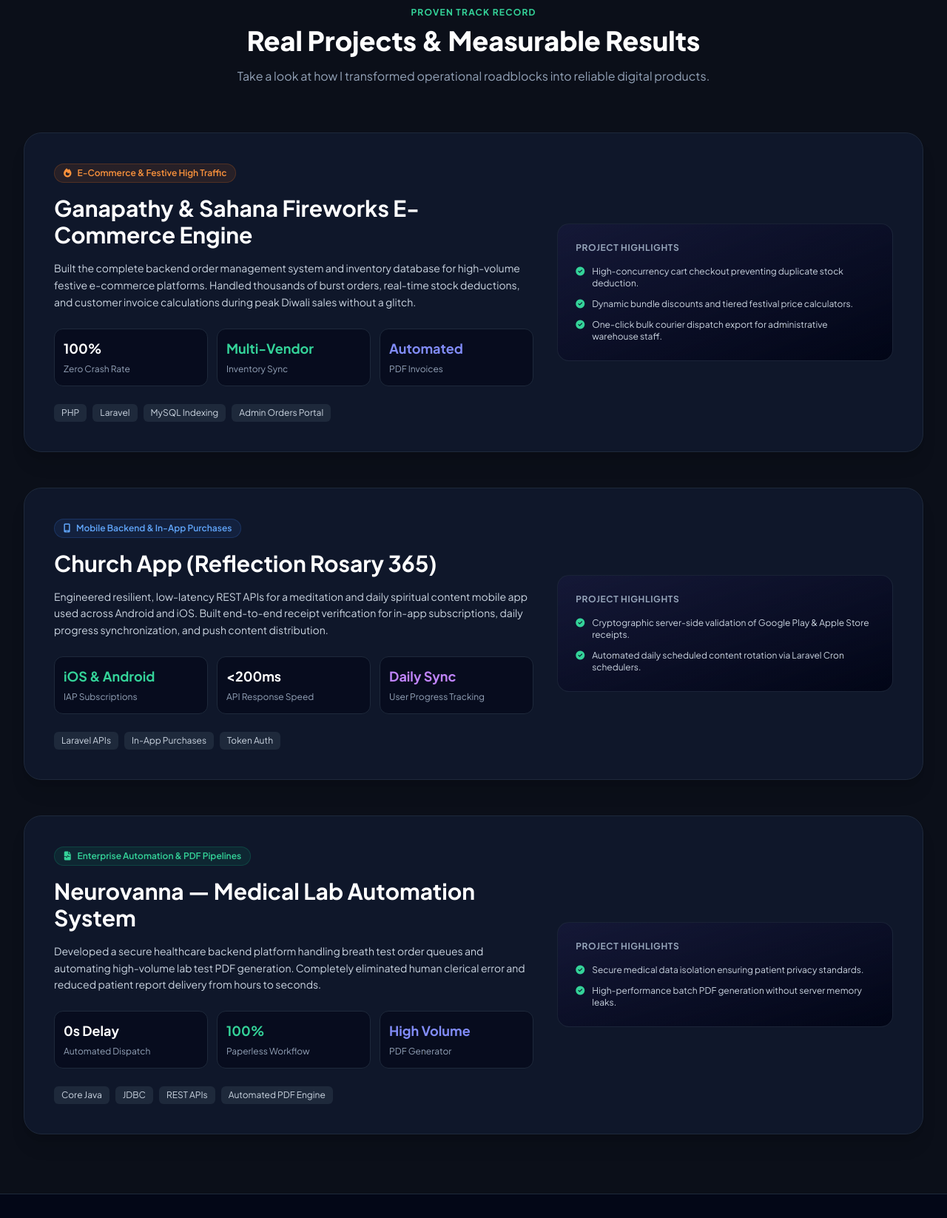
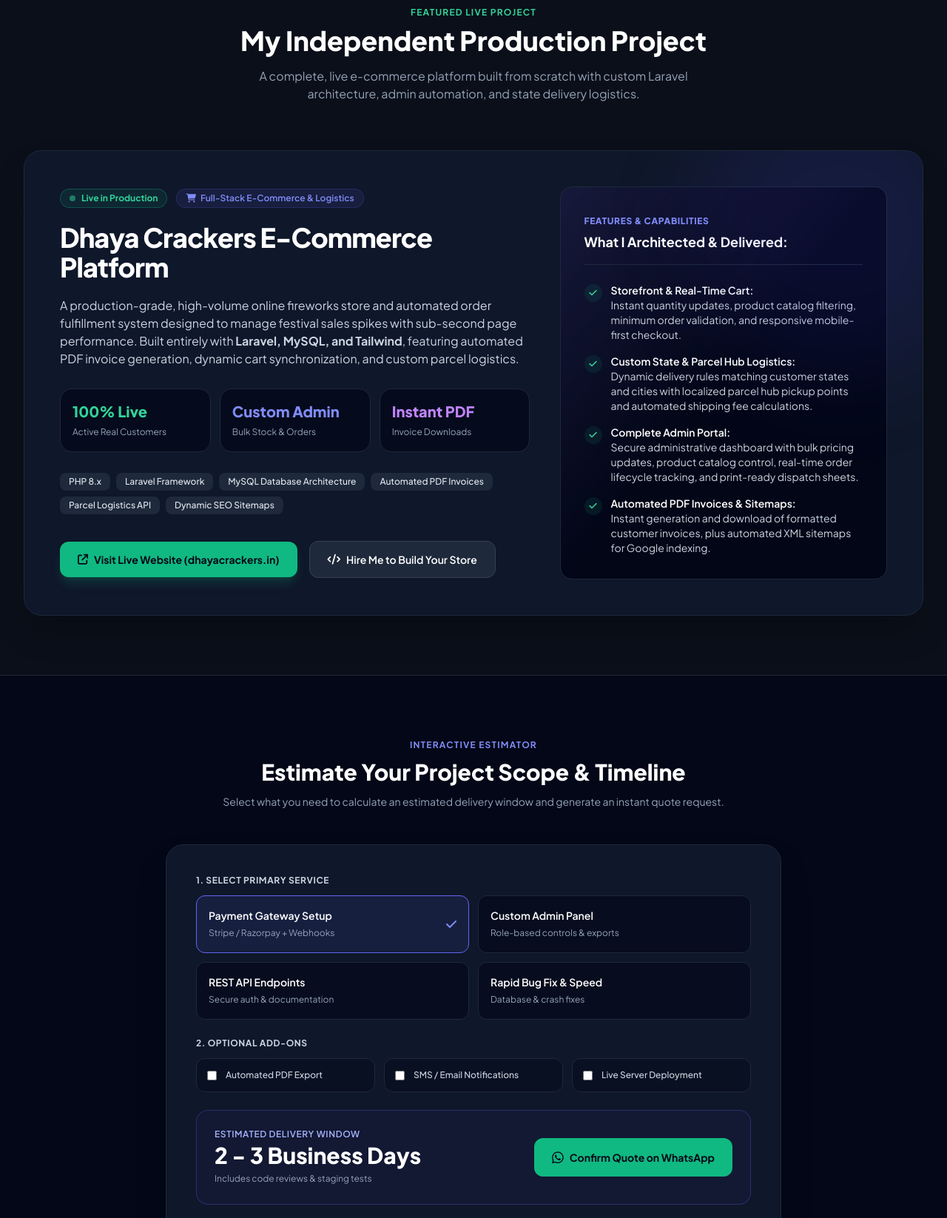
Before and after one commit to Joo720/My-Portfolio, a plain HTML site: page index.html in a window 1280 px wide. Shown: the part 2416-4062 px from the top of the page at 74% size. Drawn offline with nearby package versions, Linux system fonts and the light colour scheme.

Commit message:
Update freelance portfolio: focus exclusively on personal live project Dhaya Crackers

```diff
--- a/index.html
+++ b/index.html
@@ -289,148 +289,120 @@
     <section id="work" class="py-20 bg-[#0b0f19] border-t border-slate-800">
         <div class="max-w-7xl mx-auto px-4 sm:px-6 lg:px-8">
             <div class="text-center max-w-2xl mx-auto mb-16">
-                <span class="text-xs uppercase tracking-widest text-emerald-400 font-bold">Proven Track Record</span>
-                <h2 class="text-3xl sm:text-4xl font-extrabold text-white mt-2 mb-4">Real Projects & Measurable Results</h2>
-                <p class="text-slate-400 text-sm sm:text-base">Take a look at how I transformed operational roadblocks into reliable digital products.</p>
+                <span class="text-xs uppercase tracking-widest text-emerald-400 font-bold">Featured Live Project</span>
+                <h2 class="text-3xl sm:text-4xl font-extrabold text-white mt-2 mb-4">My Independent Production Project</h2>
+                <p class="text-slate-400 text-sm sm:text-base">A complete, live e-commerce platform built from scratch with custom Laravel architecture, admin automation, and state delivery logistics.</p>
             </div>
 
-            <div class="space-y-12">
-                <!-- Case Study 1 -->
-                <div class="p-8 lg:p-10 rounded-3xl bg-slate-900 border border-slate-800 grid grid-cols-1 lg:grid-cols-12 gap-8 items-center shadow-xl">
-                    <div class="lg:col-span-7 space-y-4">
-                        <div class="inline-flex items-center gap-2 px-3 py-1 rounded-full bg-orange-500/10 text-orange-400 text-xs font-semibold border border-orange-500/20">
-                            <i class="fa-solid fa-fire"></i> E-Commerce & Festive High Traffic
+            <!-- Dhaya Crackers Showcase -->
+            <div class="p-8 lg:p-12 rounded-3xl bg-slate-900 border border-slate-800 shadow-2xl relative overflow-hidden">
+                <!-- Background Accent Glow -->
+                <div class="absolute -right-20 -top-20 w-96 h-96 bg-indigo-600/10 rounded-full blur-3xl pointer-events-none"></div>
+
+                <div class="grid grid-cols-1 lg:grid-cols-12 gap-10 items-center">
+                    <div class="lg:col-span-7 space-y-5">
+                        <div class="flex flex-wrap items-center gap-3">
+                            <span class="inline-flex items-center gap-2 px-3 py-1 rounded-full bg-emerald-500/10 text-emerald-400 text-xs font-bold border border-emerald-500/30">
+                                <span class="w-2 h-2 rounded-full bg-emerald-400 animate-pulse"></span> Live in Production
+                            </span>
+                            <span class="inline-flex items-center gap-1.5 px-3 py-1 rounded-full bg-indigo-500/10 text-indigo-400 text-xs font-semibold border border-indigo-500/20">
+                                <i class="fa-solid fa-cart-shopping"></i> Full-Stack E-Commerce & Logistics
+                            </span>
                         </div>
-                        <h3 class="text-2xl sm:text-3xl font-bold text-white">Ganapathy & Sahana Fireworks E-Commerce Engine</h3>
-                        <p class="text-slate-300 text-sm leading-relaxed">
-                            Built the complete backend order management system and inventory database for high-volume festive e-commerce platforms. Handled thousands of burst orders, real-time stock deductions, and customer invoice calculations during peak Diwali sales without a glitch.
+
+                        <h3 class="text-3xl sm:text-4xl font-black text-white tracking-tight">
+                            Dhaya Crackers E-Commerce Platform
+                        </h3>
+
+                        <p class="text-slate-300 text-sm sm:text-base leading-relaxed">
+                            A production-grade, high-volume online fireworks store and automated order fulfillment system designed to manage festival sales spikes with sub-second page performance. Built entirely with <strong>Laravel, MySQL, and Tailwind</strong>, featuring automated PDF invoice generation, dynamic cart synchronization, and custom parcel logistics.
                         </p>
+
+                        <!-- Key Performance Metrics Strip -->
                         <div class="grid grid-cols-2 sm:grid-cols-3 gap-3 pt-2">
-                            <div class="p-3 rounded-xl bg-slate-950/60 border border-slate-800">
-                                <span class="block text-lg font-bold text-white">100%</span>
-                                <span class="text-xs text-slate-400">Zero Crash Rate</span>
+                            <div class="p-4 rounded-2xl bg-slate-950/70 border border-slate-800">
+                                <span class="block text-xl font-extrabold text-emerald-400">100% Live</span>
+                                <span class="text-xs text-slate-400">Active Real Customers</span>
                             </div>
-                            <div class="p-3 rounded-xl bg-slate-950/60 border border-slate-800">
-                                <span class="block text-lg font-bold text-emerald-400">Multi-Vendor</span>
-                                <span class="text-xs text-slate-400">Inventory Sync</span>
+                            <div class="p-4 rounded-2xl bg-slate-950/70 border border-slate-800">
+                                <span class="block text-xl font-extrabold text-indigo-400">Custom Admin</span>
+                                <span class="text-xs text-slate-400">Bulk Stock & Orders</span>
                             </div>
-                            <div class="p-3 rounded-xl bg-slate-950/60 border border-slate-800 col-span-2 sm:col-span-1">
-                                <span class="block text-lg font-bold text-indigo-400">Automated</span>
-                                <span class="text-xs text-slate-400">PDF Invoices</span>
-                            </div>
-                        </div>
-                        <div class="pt-2 flex flex-wrap gap-2 text-xs">
-                            <span class="px-2.5 py-1 rounded-md bg-slate-800 text-slate-300">PHP</span>
-                            <span class="px-2.5 py-1 rounded-md bg-slate-800 text-slate-300">Laravel</span>
-                            <span class="px-2.5 py-1 rounded-md bg-slate-800 text-slate-300">MySQL Indexing</span>
-                            <span class="px-2.5 py-1 rounded-md bg-slate-800 text-slate-300">Admin Orders Portal</span>
-                        </div>
-                    </div>
-                    <div class="lg:col-span-5 bg-gradient-to-br from-indigo-950/40 to-slate-950 p-6 rounded-2xl border border-slate-800/80">
-                        <h4 class="text-xs uppercase font-bold text-slate-400 tracking-wider mb-4">Project Highlights</h4>
-                        <ul class="space-y-3 text-xs text-slate-300">
-                            <li class="flex items-start gap-2.5">
-                                <i class="fa-solid fa-circle-check text-emerald-400 mt-0.5"></i>
-                                <span>High-concurrency cart checkout preventing duplicate stock deduction.</span>
-                            </li>
-                            <li class="flex items-start gap-2.5">
-                                <i class="fa-solid fa-circle-check text-emerald-400 mt-0.5"></i>
-                                <span>Dynamic bundle discounts and tiered festival price calculators.</span>
-                            </li>
-                            <li class="flex items-start gap-2.5">
-                                <i class="fa-solid fa-circle-check text-emerald-400 mt-0.5"></i>
-                                <span>One-click bulk courier dispatch export for administrative warehouse staff.</span>
-                            </li>
-                        </ul>
+                            <div class="p-4 rounded-2xl bg-slate-950/70 border border-slate-800 col-span-2 sm:col-span-1">
+                                <span class="block text-xl font-extrabold text-purple-400">Instant PDF</span>
+                                <span class="text-xs text-slate-400">Invoice Downloads</span>
                             </div>
                         </div>
 
-                <!-- Case Study 2 -->
-                <div class="p-8 lg:p-10 rounded-3xl bg-slate-900 border border-slate-800 grid grid-cols-1 lg:grid-cols-12 gap-8 items-center shadow-xl">
-                    <div class="lg:col-span-7 space-y-4">
-                        <div class="inline-flex items-center gap-2 px-3 py-1 rounded-full bg-blue-500/10 text-blue-400 text-xs font-semibold border border-blue-500/20">
-                            <i class="fa-solid fa-mobile-screen"></i> Mobile Backend & In-App Purchases
+                        <!-- Technical Tags -->
+                        <div class="pt-2 flex flex-wrap gap-2 text-xs">
+                            <span class="px-3 py-1 rounded-lg bg-slate-800 text-slate-200 font-medium">PHP 8.x</span>
+                            <span class="px-3 py-1 rounded-lg bg-slate-800 text-slate-200 font-medium">Laravel Framework</span>
+                            <span class="px-3 py-1 rounded-lg bg-slate-800 text-slate-200 font-medium">MySQL Database Architecture</span>
+                            <span class="px-3 py-1 rounded-lg bg-slate-800 text-slate-200 font-medium">Automated PDF Invoices</span>
+                            <span class="px-3 py-1 rounded-lg bg-slate-800 text-slate-200 font-medium">Parcel Logistics API</span>
+                            <span class="px-3 py-1 rounded-lg bg-slate-800 text-slate-200 font-medium">Dynamic SEO Sitemaps</span>
                         </div>
-                        <h3 class="text-2xl sm:text-3xl font-bold text-white">Church App (Reflection Rosary 365)</h3>
-                        <p class="text-slate-300 text-sm leading-relaxed">
-                            Engineered resilient, low-latency REST APIs for a meditation and daily spiritual content mobile app used across Android and iOS. Built end-to-end receipt verification for in-app subscriptions, daily progress synchronization, and push content distribution.
-                        </p>
-                        <div class="grid grid-cols-2 sm:grid-cols-3 gap-3 pt-2">
-                            <div class="p-3 rounded-xl bg-slate-950/60 border border-slate-800">
-                                <span class="block text-lg font-bold text-emerald-400">iOS & Android</span>
-                                <span class="text-xs text-slate-400">IAP Subscriptions</span>
-                            </div>
-                            <div class="p-3 rounded-xl bg-slate-950/60 border border-slate-800">
-                                <span class="block text-lg font-bold text-white">&lt;200ms</span>
-                                <span class="text-xs text-slate-400">API Response Speed</span>
-                            </div>
-                            <div class="p-3 rounded-xl bg-slate-950/60 border border-slate-800 col-span-2 sm:col-span-1">
-                                <span class="block text-lg font-bold text-purple-400">Daily Sync</span>
-                                <span class="text-xs text-slate-400">User Progress Tracking</span>
-                            </div>
-                        </div>
-                        <div class="pt-2 flex flex-wrap gap-2 text-xs">
-                            <span class="px-2.5 py-1 rounded-md bg-slate-800 text-slate-300">Laravel APIs</span>
-                            <span class="px-2.5 py-1 rounded-md bg-slate-800 text-slate-300">In-App Purchases</span>
-                            <span class="px-2.5 py-1 rounded-md bg-slate-800 text-slate-300">Token Auth</span>
-                        </div>
-                    </div>
-                    <div class="lg:col-span-5 bg-gradient-to-br from-indigo-950/40 to-slate-950 p-6 rounded-2xl border border-slate-800/80">
-                        <h4 class="text-xs uppercase font-bold text-slate-400 tracking-wider mb-4">Project Highlights</h4>
-                        <ul class="space-y-3 text-xs text-slate-300">
-                            <li class="flex items-start gap-2.5">
-                                <i class="fa-solid fa-circle-check text-emerald-400 mt-0.5"></i>
-                                <span>Cryptographic server-side validation of Google Play & Apple Store receipts.</span>
-                            </li>
-                            <li class="flex items-start gap-2.5">
-                                <i class="fa-solid fa-circle-check text-emerald-400 mt-0.5"></i>
-                                <span>Automated daily scheduled content rotation via Laravel Cron schedulers.</span>
-                            </li>
-                        </ul>
+
+                        <!-- Action Buttons -->
+                        <div class="pt-4 flex flex-wrap items-center gap-4">
+                            <a href="https://www.dhayacrackers.in/" target="_blank" class="px-6 py-3.5 rounded-xl bg-emerald-500 hover:bg-emerald-400 text-slate-950 font-bold text-sm shadow-lg shadow-emerald-500/20 transition flex items-center gap-2">
+                                <i class="fa-solid fa-arrow-up-right-from-square"></i>
+                                <span>Visit Live Website (dhayacrackers.in)</span>
+                            </a>
+                            <a href="#contact" class="px-6 py-3.5 rounded-xl bg-slate-800 hover:bg-slate-700 text-white font-semibold text-sm border border-slate-700 transition flex items-center gap-2">
+                                <i class="fa-solid fa-code"></i>
+                                <span>Hire Me to Build Your Store</span>
+                            </a>
                         </div>
                     </div>
 
-                <!-- Case Study 3 -->
-                <div class="p-8 lg:p-10 rounded-3xl bg-slate-900 border border-slate-800 grid grid-cols-1 lg:grid-cols-12 gap-8 items-center shadow-xl">
-                    <div class="lg:col-span-7 space-y-4">
-                        <div class="inline-flex items-center gap-2 px-3 py-1 rounded-full bg-emerald-500/10 text-emerald-400 text-xs font-semibold border border-emerald-500/20">
-                            <i class="fa-solid fa-file-waveform"></i> Enterprise Automation & PDF Pipelines
+                    <!-- Right Column: Architecture & Feature Highlights -->
+                    <div class="lg:col-span-5 bg-gradient-to-br from-indigo-950/50 via-slate-950 to-slate-950 p-6 sm:p-8 rounded-2xl border border-slate-800 space-y-6">
+                        <div class="border-b border-slate-800 pb-4">
+                            <span class="text-xs uppercase font-extrabold text-indigo-400 tracking-wider">Features & Capabilities</span>
+                            <h4 class="text-lg font-bold text-white mt-1">What I Architected & Delivered:</h4>
                         </div>
-                        <h3 class="text-2xl sm:text-3xl font-bold text-white">Neurovanna — Medical Lab Automation System</h3>
-                        <p class="text-slate-300 text-sm leading-relaxed">
-                            Developed a secure healthcare backend platform handling breath test order queues and automating high-volume lab test PDF generation. Completely eliminated human clerical error and reduced patient report delivery from hours to seconds.
-                        </p>
-                        <div class="grid grid-cols-2 sm:grid-cols-3 gap-3 pt-2">
-                            <div class="p-3 rounded-xl bg-slate-950/60 border border-slate-800">
-                                <span class="block text-lg font-bold text-white">0s Delay</span>
-                                <span class="text-xs text-slate-400">Automated Dispatch</span>
+
+                        <ul class="space-y-4 text-xs sm:text-sm text-slate-300">
+                            <li class="flex items-start gap-3">
+                                <div class="w-6 h-6 rounded-full bg-emerald-500/10 text-emerald-400 flex items-center justify-center shrink-0 mt-0.5">
+                                    <i class="fa-solid fa-check text-xs"></i>
                                 </div>
-                            <div class="p-3 rounded-xl bg-slate-950/60 border border-slate-800">
-                                <span class="block text-lg font-bold text-emerald-400">100%</span>
-                                <span class="text-xs text-slate-400">Paperless Workflow</span>
+                                <div>
+                                    <strong class="text-white block font-semibold">Storefront & Real-Time Cart:</strong>
+                                    <span>Instant quantity updates, product catalog filtering, minimum order validation, and responsive mobile-first checkout.</span>
                                 </div>
-                            <div class="p-3 rounded-xl bg-slate-950/60 border border-slate-800 col-span-2 sm:col-span-1">
-                                <span class="block text-lg font-bold text-indigo-400">High Volume</span>
-                                <span class="text-xs text-slate-400">PDF Generator</span>
+                            </li>
+
+                            <li class="flex items-start gap-3">
+                                <div class="w-6 h-6 rounded-full bg-emerald-500/10 text-emerald-400 flex items-center justify-center shrink-0 mt-0.5">
+                                    <i class="fa-solid fa-check text-xs"></i>
                                 </div>
+                                <div>
+                                    <strong class="text-white block font-semibold">Custom State & Parcel Hub Logistics:</strong>
+                                    <span>Dynamic delivery rules matching customer states and cities with localized parcel hub pickup points and automated shipping fee calculations.</span>
                                 </div>
-                        <div class="pt-2 flex flex-wrap gap-2 text-xs">
-                            <span class="px-2.5 py-1 rounded-md bg-slate-800 text-slate-300">Core Java</span>
-                            <span class="px-2.5 py-1 rounded-md bg-slate-800 text-slate-300">JDBC</span>
-                            <span class="px-2.5 py-1 rounded-md bg-slate-800 text-slate-300">REST APIs</span>
-                            <span class="px-2.5 py-1 rounded-md bg-slate-800 text-slate-300">Automated PDF Engine</span>
+                            </li>
+
+                            <li class="flex items-start gap-3">
+                                <div class="w-6 h-6 rounded-full bg-emerald-500/10 text-emerald-400 flex items-center justify-center shrink-0 mt-0.5">
+                                    <i class="fa-solid fa-check text-xs"></i>
                                 </div>
+                                <div>
+                                    <strong class="text-white block font-semibold">Complete Admin Portal:</strong>
+                                    <span>Secure administrative dashboard with bulk pricing updates, product catalog control, real-time order lifecycle tracking, and print-ready dispatch sheets.</span>
                                 </div>
-                    <div class="lg:col-span-5 bg-gradient-to-br from-indigo-950/40 to-slate-950 p-6 rounded-2xl border border-slate-800/80">
-                        <h4 class="text-xs uppercase font-bold text-slate-400 tracking-wider mb-4">Project Highlights</h4>
-                        <ul class="space-y-3 text-xs text-slate-300">
-                            <li class="flex items-start gap-2.5">
-                                <i class="fa-solid fa-circle-check text-emerald-400 mt-0.5"></i>
-                                <span>Secure medical data isolation ensuring patient privacy standards.</span>
                             </li>
-                            <li class="flex items-start gap-2.5">
-                                <i class="fa-solid fa-circle-check text-emerald-400 mt-0.5"></i>
-                                <span>High-performance batch PDF generation without server memory leaks.</span>
+
+                            <li class="flex items-start gap-3">
+                                <div class="w-6 h-6 rounded-full bg-emerald-500/10 text-emerald-400 flex items-center justify-center shrink-0 mt-0.5">
+                                    <i class="fa-solid fa-check text-xs"></i>
+                                </div>
+                                <div>
+                                    <strong class="text-white block font-semibold">Automated PDF Invoices & Sitemaps:</strong>
+                                    <span>Instant generation and download of formatted customer invoices, plus automated XML sitemaps for Google indexing.</span>
+                                </div>
                             </li>
                         </ul>
                     </div>
```
Lines whose indentation alone changed are shown as unchanged.
